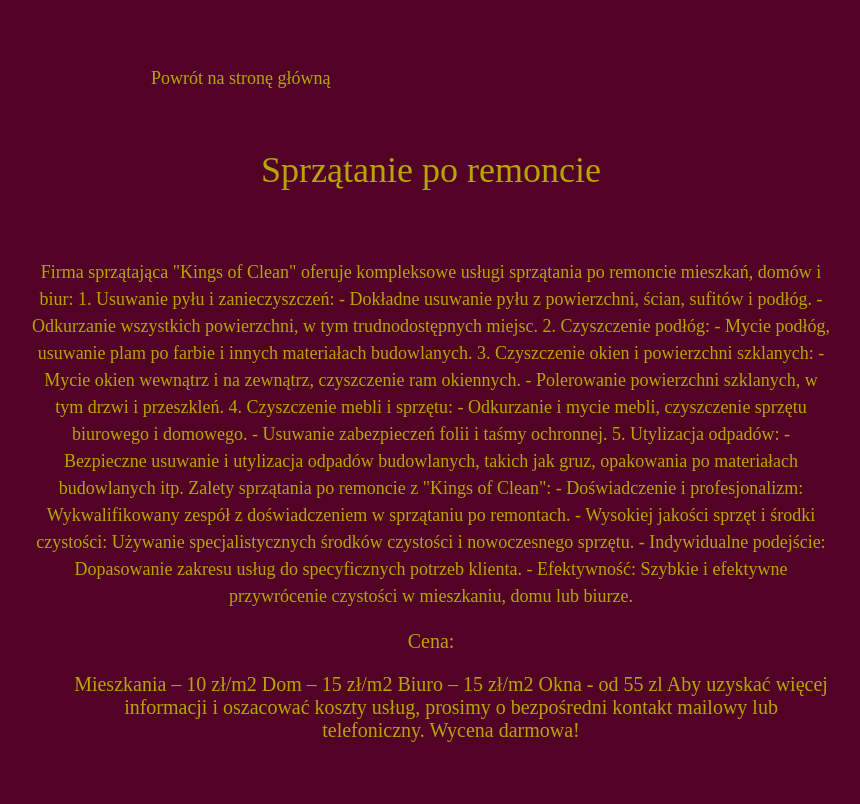
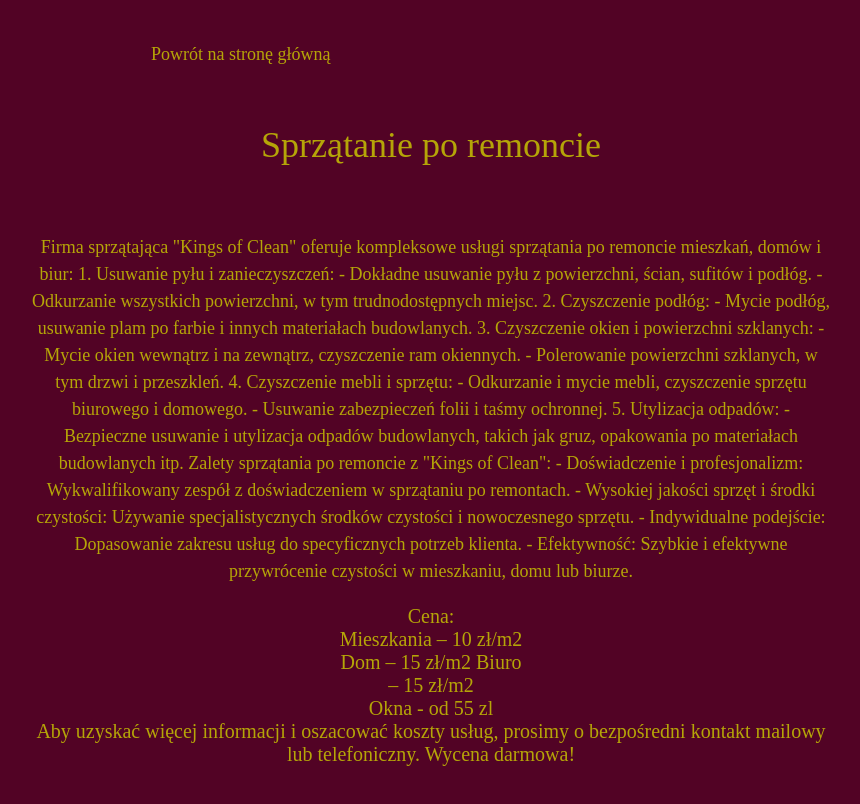
Before and after one commit to Qu4ckyy/KingsOfCleaning, a React (Create React App) app in the folder kingsofcleaning/: page /afterrenovation in a window 1280 px wide. Shown: the top 804 px of the page, without its empty margins (209-1069 px from the left). Built offline with nearby package versions, Linux system fonts and the light colour scheme.

Commit message:
poprawki2

```diff
--- a/kingsofcleaning/src/Offer/AfterRenovation/AfterRenovation.jsx
+++ b/kingsofcleaning/src/Offer/AfterRenovation/AfterRenovation.jsx
@@ -37,11 +37,13 @@ const AfterRenovation = () => {
         </h4>
         <h3>
           Cena:
-          <ol>
-            Mieszkania – 10 zł/m2 Dom – 15 zł/m2 Biuro – 15 zł/m2 Okna - od 55
-            zl Aby uzyskać więcej informacji i oszacować koszty usług, prosimy o
-            bezpośredni kontakt mailowy lub telefoniczny. Wycena darmowa!
-          </ol>
+          <br />
+          Mieszkania – 10 zł/m2 <br />
+          Dom – 15 zł/m2 Biuro <br />
+          – 15 zł/m2 <br />
+          Okna - od 55 zl <br />
+          Aby uzyskać więcej informacji i oszacować koszty usług, prosimy o
+          bezpośredni kontakt mailowy lub telefoniczny. Wycena darmowa!
         </h3>
       </div>
     </div>
```
